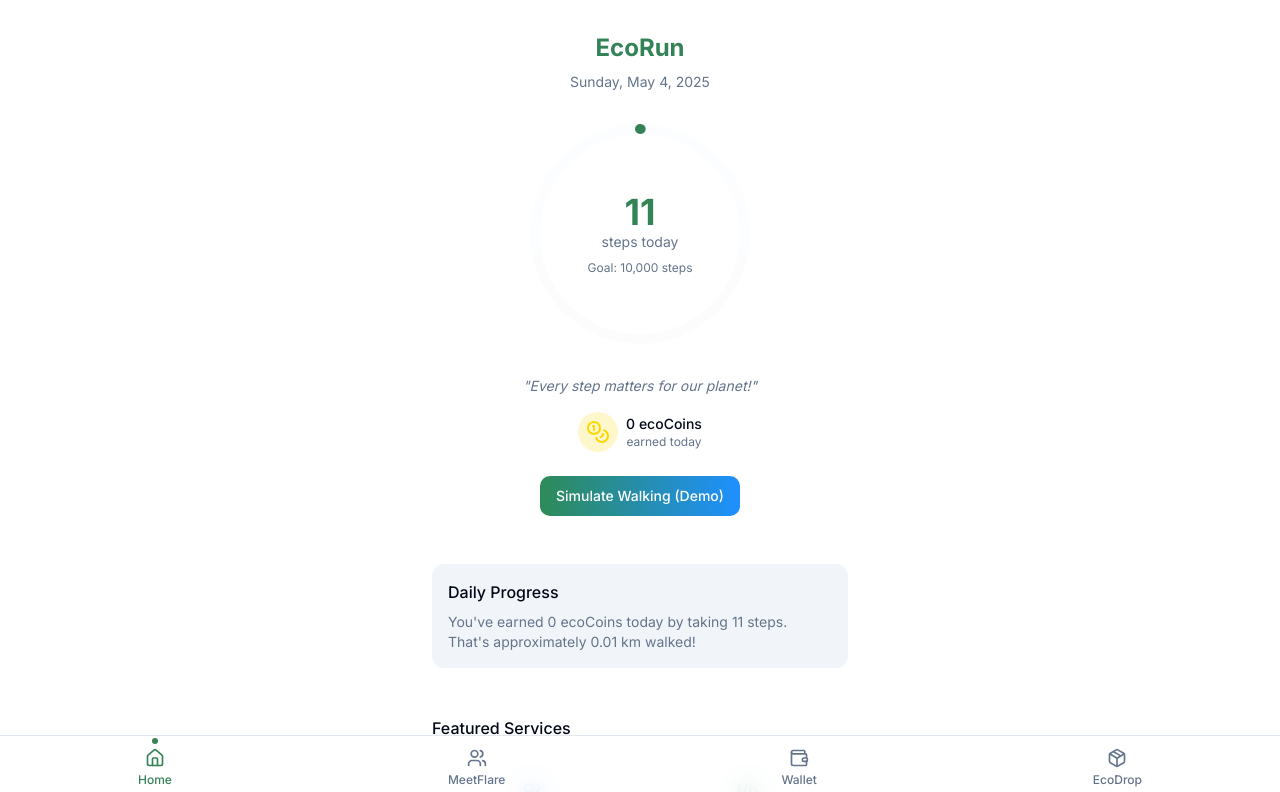
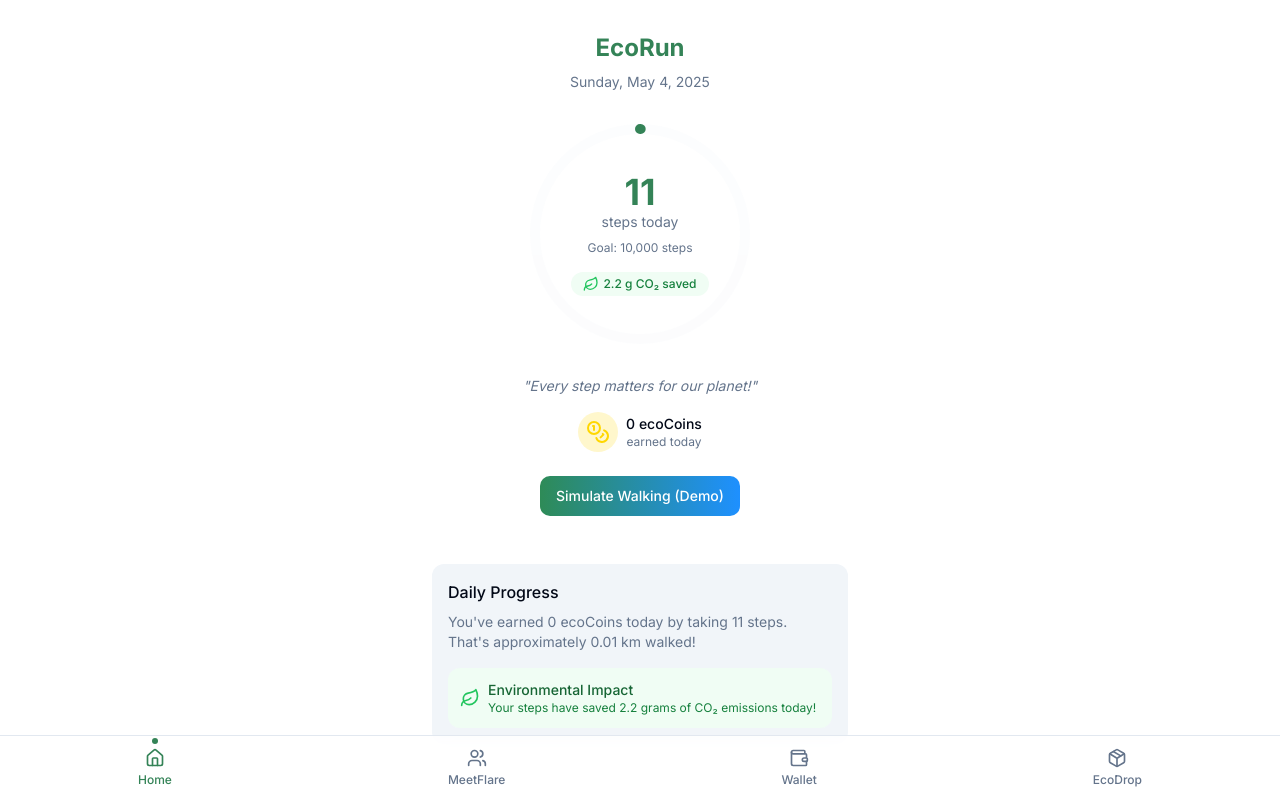
Before and after one commit to ecorunapp/eco-stride-rewards, a React (Vite) app: page / in a window 1280 px wide. Shown: the top 792 px of the page. Built offline with nearby package versions, Linux system fonts and the light colour scheme.

Commit message:
Add CO2 saving to counter
Add functionality to display estimated CO2 savings based on steps.

```diff
--- a/src/components/StepCounter.tsx
+++ b/src/components/StepCounter.tsx
@@ -2,6 +2,7 @@
 import React from "react";
 import { cn, formatNumber } from "@/lib/utils";
 import CircularProgress from "./CircularProgress";
+import { Leaf } from "lucide-react";
 
 interface StepCounterProps {
   steps: number;
@@ -11,6 +12,8 @@ interface StepCounterProps {
 
 const StepCounter = ({ steps, goal = 10000, className }: StepCounterProps) => {
   const progress = Math.min((steps / goal) * 100, 100);
+  // Calculate CO2 savings: approximately 0.2 grams CO2 saved per step
+  const co2Saved = steps * 0.2;
 
   return (
     <div className={cn("flex flex-col items-center", className)}>
@@ -21,6 +24,15 @@ const StepCounter = ({ steps, goal = 10000, className }: StepCounterProps) => {
           <span className="mt-2 text-xs text-muted-foreground">
             Goal: {formatNumber(goal)} steps
           </span>
+
+          <div className="mt-4 flex items-center bg-green-50 rounded-full px-3 py-1 text-green-700">
+            <Leaf className="h-4 w-4 mr-1 text-green-500" />
+            <span className="text-xs font-medium">
+              {co2Saved < 1000
+                ? `${co2Saved.toFixed(1)} g`
+                : `${(co2Saved / 1000).toFixed(2)} kg`} CO₂ saved
+            </span>
+          </div>
         </div>
       </CircularProgress>
     </div>
--- a/src/pages/Home.tsx
+++ b/src/pages/Home.tsx
@@ -6,13 +6,17 @@ import StepCounter from "@/components/StepCounter";
 import CoinDisplay from "@/components/CoinDisplay";
 import { Button } from "@/components/ui/button";
 import { Card, CardContent } from "@/components/ui/card";
-import { Users, Footprints, ArrowUpFromLine, Package } from "lucide-react";
+import { Users, Footprints, ArrowUpFromLine, Package, Leaf } from "lucide-react";
 import { Link } from "react-router-dom";
 
 const Home = () => {
   const { steps, coins, incrementSteps } = useUserData();
   const currentDate = useCurrentDate();
   const motivationalMessage = getMotivationalMessage(steps);
+
+  // Calculate CO2 savings (approx 0.2g per step)
+  const co2Saved = steps * 0.2;
+  const distanceWalked = (steps * 0.0008).toFixed(2);
 
   // Manually add steps (for demo purposes)
   const handleAddSteps = () => {
@@ -45,12 +49,24 @@ const Home = () => {
           </Button>
         </div>
 
-        <div className="w-full p-4 bg-muted rounded-lg mt-4">
-          <h3 className="font-medium mb-2">Daily Progress</h3>
-          <p className="text-sm text-muted-foreground">
-            You've earned {coins} ecoCoins today by taking {steps} steps.
-            That's approximately {(steps * 0.0008).toFixed(2)} km walked!
-          </p>
+        <div className="w-full p-4 bg-muted rounded-lg mt-4 space-y-4">
+          <div>
+            <h3 className="font-medium mb-2">Daily Progress</h3>
+            <p className="text-sm text-muted-foreground">
+              You've earned {coins} ecoCoins today by taking {steps} steps.
+              That's approximately {distanceWalked} km walked!
+            </p>
+          </div>
+
+          <div className="flex items-center p-3 bg-green-50 rounded-lg">
+            <Leaf className="h-5 w-5 text-green-500 mr-2" />
+            <div>
+              <h4 className="text-sm font-medium text-green-800">Environmental Impact</h4>
+              <p className="text-xs text-green-700">
+                Your steps have saved {co2Saved < 1000 ? `${co2Saved.toFixed(1)} grams` : `${(co2Saved / 1000).toFixed(2)} kg`} of CO₂ emissions today!
+              </p>
+            </div>
+          </div>
         </div>
 
         {/* Feature Icons Section */}
```
